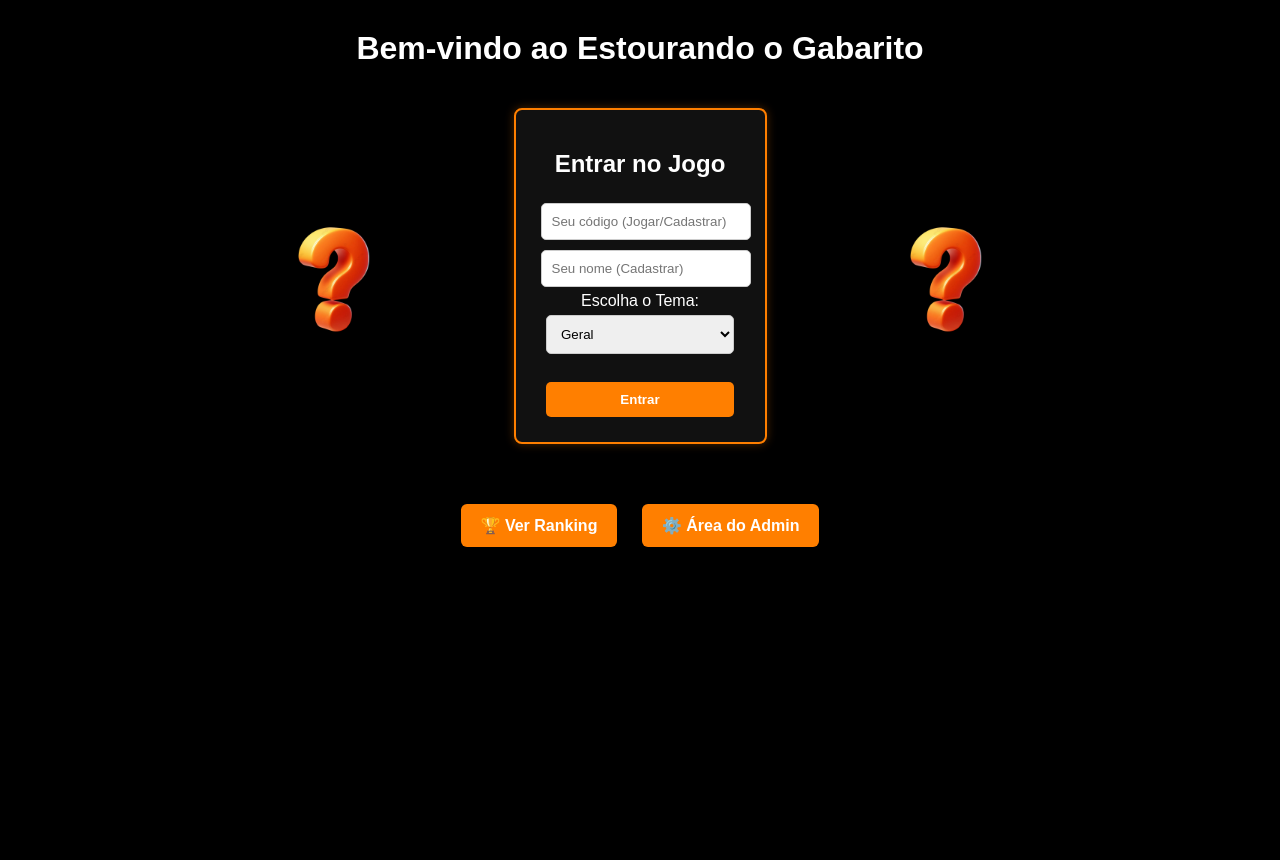
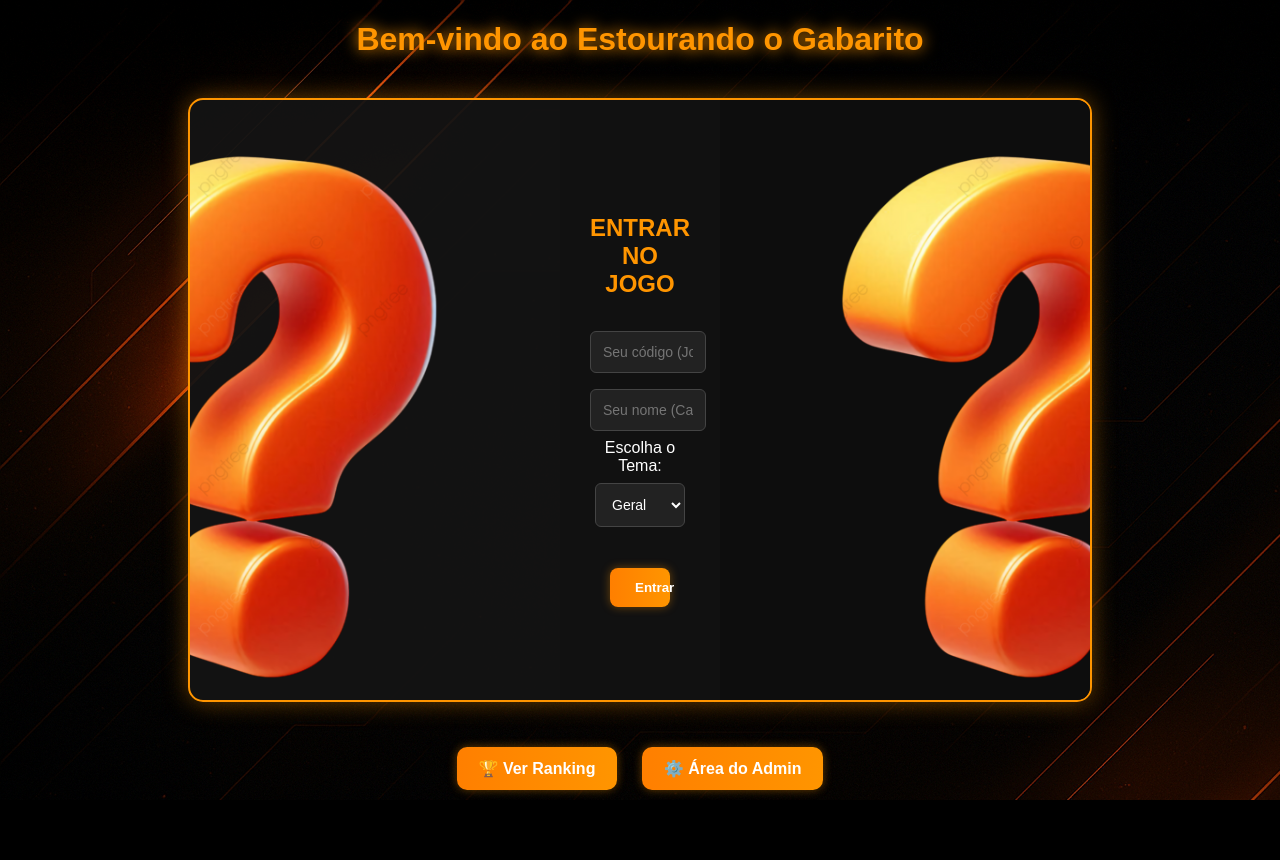
Before and after one commit to enzomribeiro/EstourandoGabarito, a PHP site: page / in a window 1280 px wide. After the commit the page ends 800 px from the top, so only its background shows below. Run offline with PHP 8.4, Linux system fonts and the light colour scheme.

Commit message:
Update style_Home.css

```diff
--- a/css/style_Home.css
+++ b/css/style_Home.css
@@ -1,95 +1,133 @@
 body {
-    font-family: Arial, sans-serif;
+    font-family: 'Poppins', sans-serif;
+    background-image: url('../fundo.png');
+    color: #fff;
     text-align: center;
-    margin: 30px;
-    background-color: #000; /* fundo preto */
-    color: #fff; /* textos brancos para contraste */
-    position: relative;
-    min-height: 100vh;
+    margin: 0;
+    padding: 0;
+    height: 100vh;
+    display: flex;
+    flex-direction: column;
+    justify-content: center;
+    align-items: center;
     overflow: hidden;
 }
 
+h1 {
+    font-size: 2rem;
+    margin-bottom: 40px;
+    color: #ff9500;
+    text-shadow: 0 0 15px #ff9500;
+}
+
+/* Container principal */
 .img-container {
     display: flex;
-    justify-content: center; /* centraliza horizontalmente */
-    align-items: center; /* alinha verticalmente */
-    gap: 20px; /* espaço entre as imagens e o form */
-    flex-wrap: wrap; /* permite quebrar linha em telas pequenas */
-    margin: 20px 0;
+    justify-content: center;
+    align-items: stretch;
+    width: 80%;
+    max-width: 900px;
+    background: rgba(20, 20, 20, 0.95);
+    border: 2px solid #ff9500;
+    border-radius: 15px;
+    box-shadow: 0 0 25px rgba(255, 149, 0, 0.4);
+    overflow: hidden;
+    transition: transform 0.3s ease;
 }
 
-.img-container img {
-    width: 120px; /* ajuste o tamanho conforme quiser */
-    height: auto;
+.img-container:hover {
+    transform: scale(1.02);
 }
 
-.img-left {
-    order: 1; /* opcional: garante que fique à esquerda */
-    margin-left: 20%;
+/* Lado esquerdo - Formulário */
+.form-box {
+    flex: 1;
+    padding: 50px 30px;
+    display: flex;
+    flex-direction: column;
+    justify-content: center;
+    align-items: center;
+    background: #111;
 }
 
-.form-box {
-    order: 2; /* central */
+.form-box h2 {
+    color: #ff9500;
+    margin-bottom: 25px;
+    text-transform: uppercase;
+    font-weight: 700;
 }
 
-.img-right {
-    order: 3; /* opcional: garante que fique à direita */
-    margin-right: 20%;
-}
-
-
-/* Mantendo o estilo original do site */
-h1 {
+input, select {
+    padding: 12px;
+    margin: 8px 0;
+    width: 90%;
+    max-width: 280px;
+    border-radius: 6px;
+    border: 1px solid #444;
+    background: #222;
     color: #fff;
-}
-
-input, button, select {
-    padding: 10px;
-    margin: 5px;
-    width: 90%;
-    max-width: 250px;
-    border-radius: 5px;
-    border: 1px solid #ccc;
+    font-size: 14px;
 }
 
 button {
-    background: #ff7f00; /* laranja */
-    color: white;
+    background: linear-gradient(90deg, #ff7f00, #ff9500);
     border: none;
+    color: #fff;
+    font-weight: bold;
+    padding: 12px 25px;
+    border-radius: 8px;
     cursor: pointer;
-    font-weight: bold;
+    margin-top: 15px;
+    width: 60%;
+    transition: all 0.3s ease;
+    box-shadow: 0 0 10px rgba(255,149,0,0.4);
 }
 
 button:hover {
-    background: #e06a00;
+    background: linear-gradient(90deg, #ff9500, #ffaa33);
+    transform: scale(1.05);
 }
 
-.form-box {
-    background: #111; /* fundo escuro do container */
-    border: 2px solid #ff7f00;
-    border-radius: 8px;
-    max-width: 350px;
-    margin: 20px auto;
-    padding: 20px;
-    text-align: center;
-    box-shadow: 0 0 10px rgba(255,127,0,0.3);
+/* Lado direito - Interrogação girando */
+.img-right {
+    flex: 1;
+    display: flex;
+    justify-content: center;
+    align-items: center;
+    background: #0d0d0d;
+    position: relative;
 }
 
+.img-right img {
+    width: 180px;
+    animation: spin 6s linear infinite;
+    filter: drop-shadow(0 0 10px #ff9500);
+}
+
+@keyframes spin {
+    from { transform: rotate(0deg); }
+    to { transform: rotate(360deg); }
+}
+
+/* Botões do menu inferior */
 .menu {
-    margin-top: 30px;
+    margin-top: 35px;
 }
 
 .menu a {
     display: inline-block;
     margin: 10px;
-    padding: 12px 20px;
-    background: #ff7f00;
-    color: white;
+    padding: 12px 22px;
+    background: linear-gradient(90deg, #ff7f00, #ff9500);
+    color: #fff;
     text-decoration: none;
-    border-radius: 6px;
+    border-radius: 10px;
     font-weight: bold;
+    box-shadow: 0 0 10px rgba(255,149,0,0.4);
+    transition: all 0.3s ease;
 }
 
 .menu a:hover {
-    background: #e06a00;
+    background: linear-gradient(90deg, #ffaa33, #ff7f00);
+    transform: scale(1.05);
 }
```
